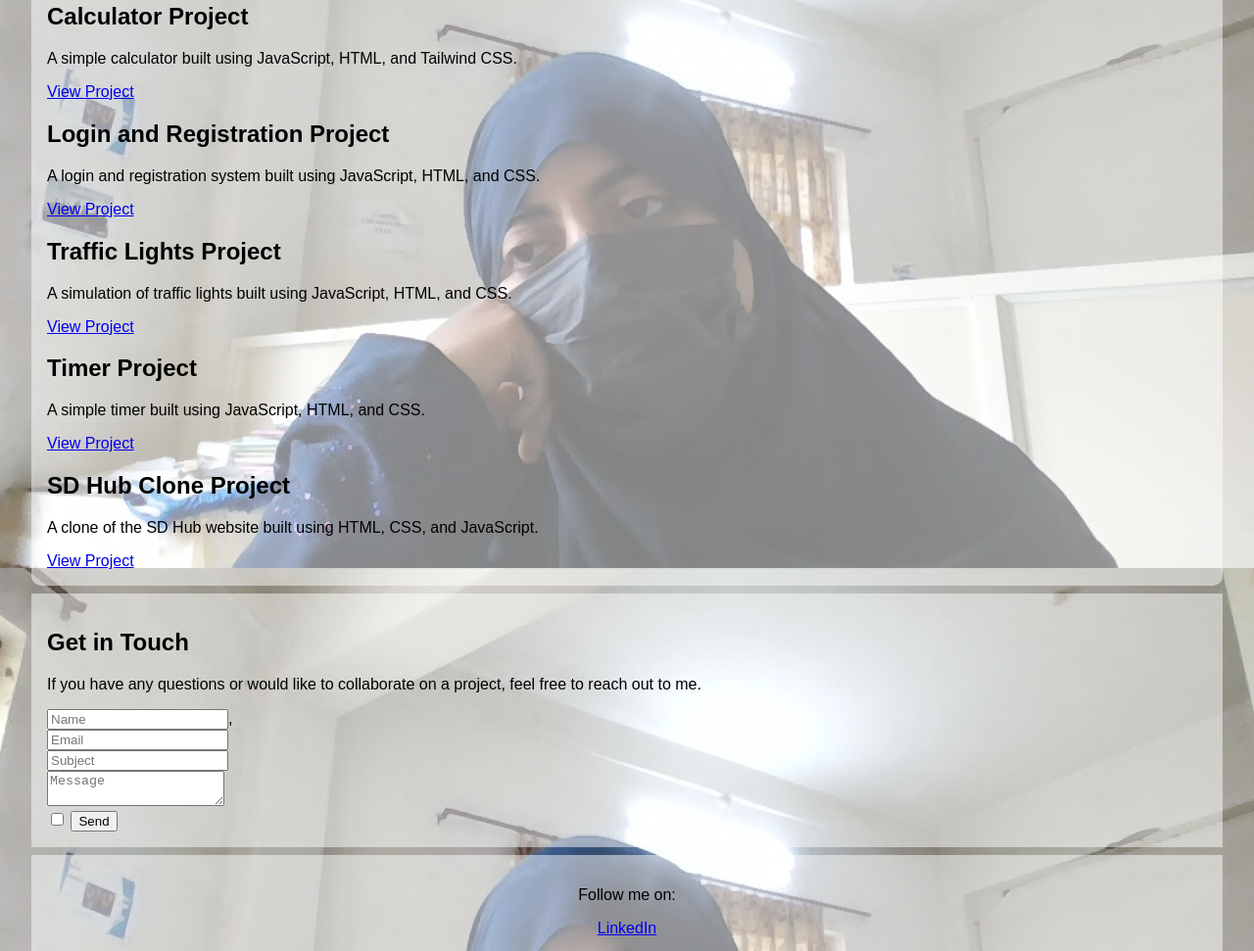
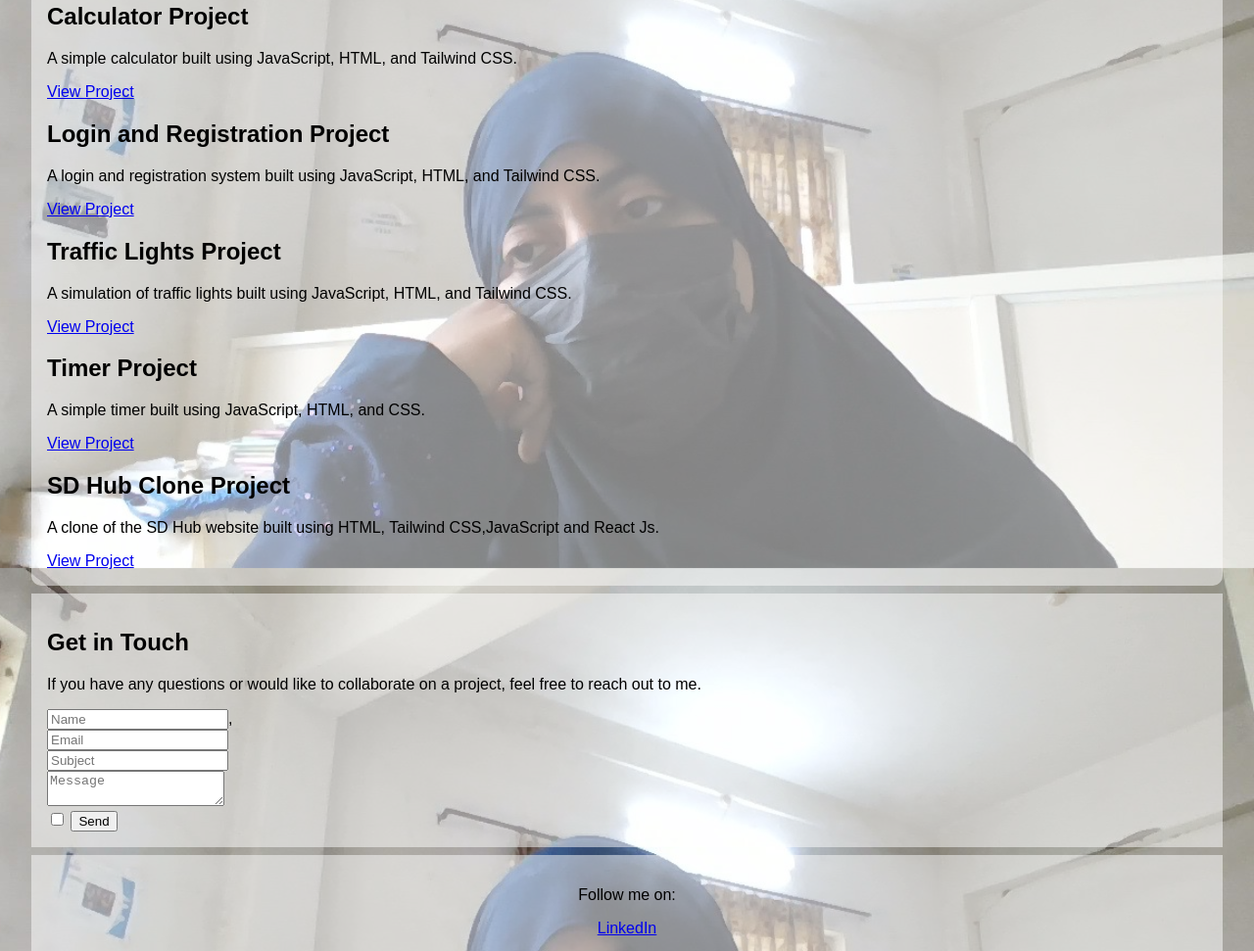
Before and after one commit to KhanamShaik/Khanams-Portfolio, a website: page index.html in a window 1280 px wide. Shown: the part 1020-1991 px from the top of the page at 98% size. Drawn offline with Linux system fonts and the light colour scheme.

Commit message:
Update index.html

```diff
--- a/index.html
+++ b/index.html
@@ -132,12 +132,12 @@ header nav a {
             </div>
             <div class="project">
                 <h2>Login and Registration Project</h2>
-                <p>A login and registration system built using JavaScript, HTML, and CSS.</p>
+                <p>A login and registration system built using JavaScript, HTML, and Tailwind CSS.</p>
                 <a href="#" target="_blank">View Project</a>
             </div>
             <div class="project">
                 <h2>Traffic Lights Project</h2>
-                <p>A simulation of traffic lights built using JavaScript, HTML, and CSS.</p>
+                <p>A simulation of traffic lights built using JavaScript, HTML, and Tailwind CSS.</p>
                 <a href="#" target="_blank">View Project</a>
             </div>
             <div class="project">
@@ -147,7 +147,7 @@ header nav a {
             </div>
             <div class="project">
                 <h2>SD Hub Clone Project</h2>
-                <p>A clone of the SD Hub website built using HTML, CSS, and JavaScript.</p>
+                <p>A clone of the SD Hub website built using HTML, Tailwind CSS,JavaScript and React Js.</p>
                 <a href="#" target="_blank">View Project</a>
             </div>
         </div>
```
